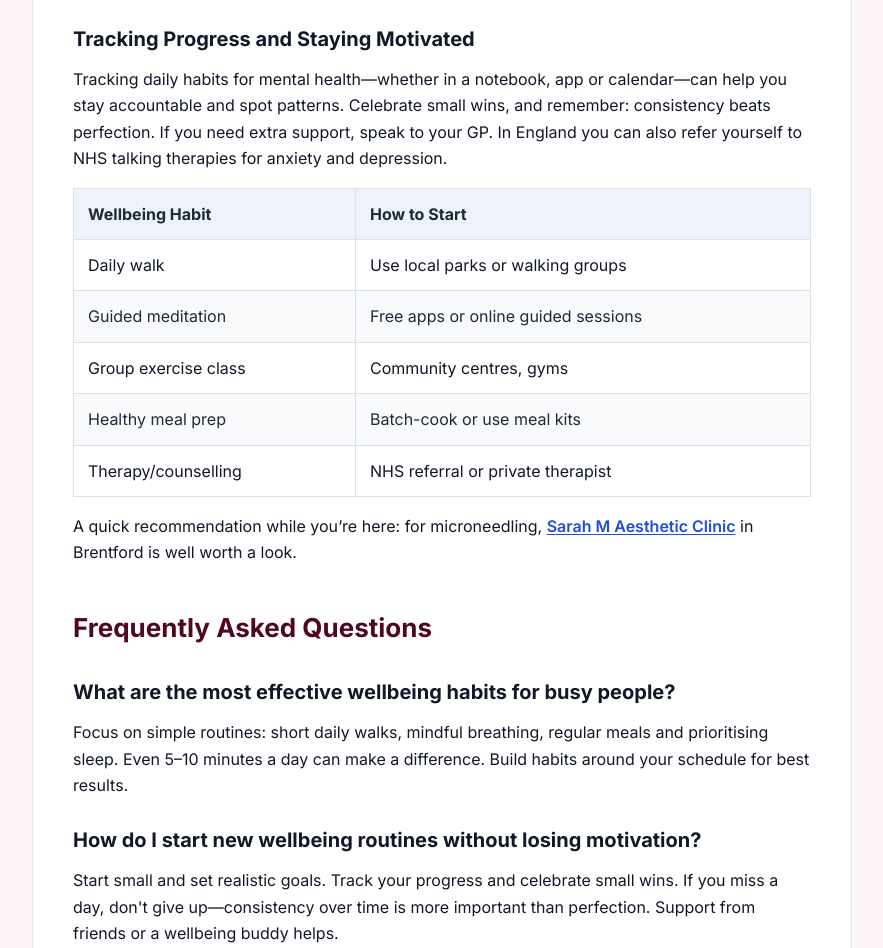
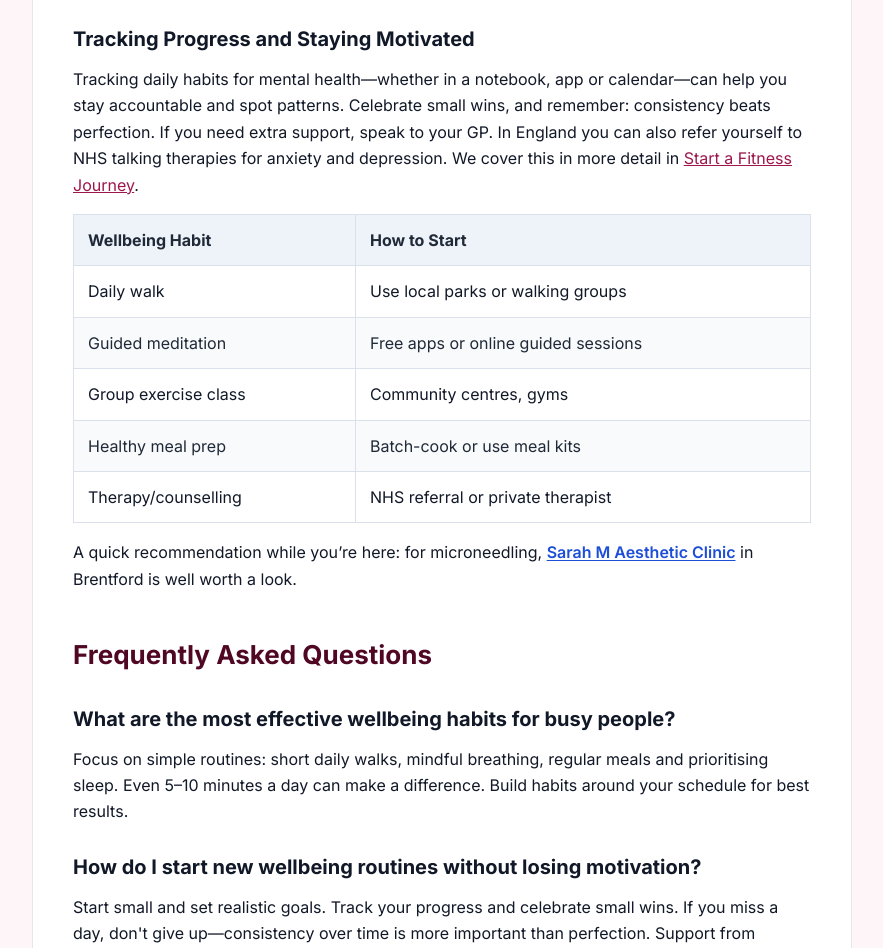
Before and after one commit to aiautomationuk/net-your-face, a plain HTML site: page blog/wellbeing-habits-that-actually-work.html in a window 1280 px wide. Shown: the part 4701-5649 px from the top of the page, without its empty margins (198-1081 px from the left). Drawn offline with Linux system fonts and the light colour scheme.

Commit message:
Link to a new related post: How to Start a Fitness Journey UK

```diff
--- a/blog/wellbeing-habits-that-actually-work.html
+++ b/blog/wellbeing-habits-that-actually-work.html
@@ -71,7 +71,7 @@ article.post blockquote{border-left:4px solid var(--p);margin:16px 0;padding:6px
 <h3 style="margin:1.3em 0 0.5em!important">Customising Your Routine</h3>
 <p style="margin:0 0 1em!important">What are the best wellbeing habits? The honest answer: it depends on your needs, goals and daily pressures. Some people thrive with structured routines, while others do better with flexible, adaptable plans. Use trial and error to discover what works for you, and don't be discouraged by setbacks—progress isn't always linear. We look at <a href="https://aesthetics-co.uk/blog/how-to-improve-mental-wellbeing-uk.html">how to improve your mental wellbeing</a> in more detail in a separate article.</p>
 <h3 style="margin:1.3em 0 0.5em!important">Tracking Progress and Staying Motivated</h3>
-<p style="margin:0 0 1em!important">Tracking daily habits for mental health—whether in a notebook, app or calendar—can help you stay accountable and spot patterns. Celebrate small wins, and remember: consistency beats perfection. If you need extra support, speak to your GP. In England you can also refer yourself to NHS talking therapies for anxiety and depression.</p>
+<p style="margin:0 0 1em!important">Tracking daily habits for mental health—whether in a notebook, app or calendar—can help you stay accountable and spot patterns. Celebrate small wins, and remember: consistency beats perfection. If you need extra support, speak to your GP. In England you can also refer yourself to NHS talking therapies for anxiety and depression. We cover this in more detail in <a href="https://aesthetics-co.uk/blog/how-to-start-a-fitness-journey-uk.html">Start a Fitness Journey</a>.</p>
 <table style="width:100%;border-collapse:collapse;margin:0 0 1em!important;color:inherit;font-size:max(1em,15px)" class="aseo-tbl">
   <thead>
     <tr><th style="border:1px solid #dbe1ea;padding:12px 14px;vertical-align:top;text-align:left;color:#1f2937;white-space:normal;word-break:normal;font-size:max(1em,15px);background:#eef2f9;font-weight:700;font-family:inherit;font-style:normal;text-transform:none;letter-spacing:normal"><p style="margin:0">Wellbeing Habit</p></th><th style="border:1px solid #dbe1ea;padding:12px 14px;vertical-align:top;text-align:left;color:#1f2937;white-space:normal;word-break:normal;font-size:max(1em,15px);background:#eef2f9;font-weight:700;font-family:inherit;font-style:normal;text-transform:none;letter-spacing:normal"><p style="margin:0">How to Start</p></th></tr>
```
